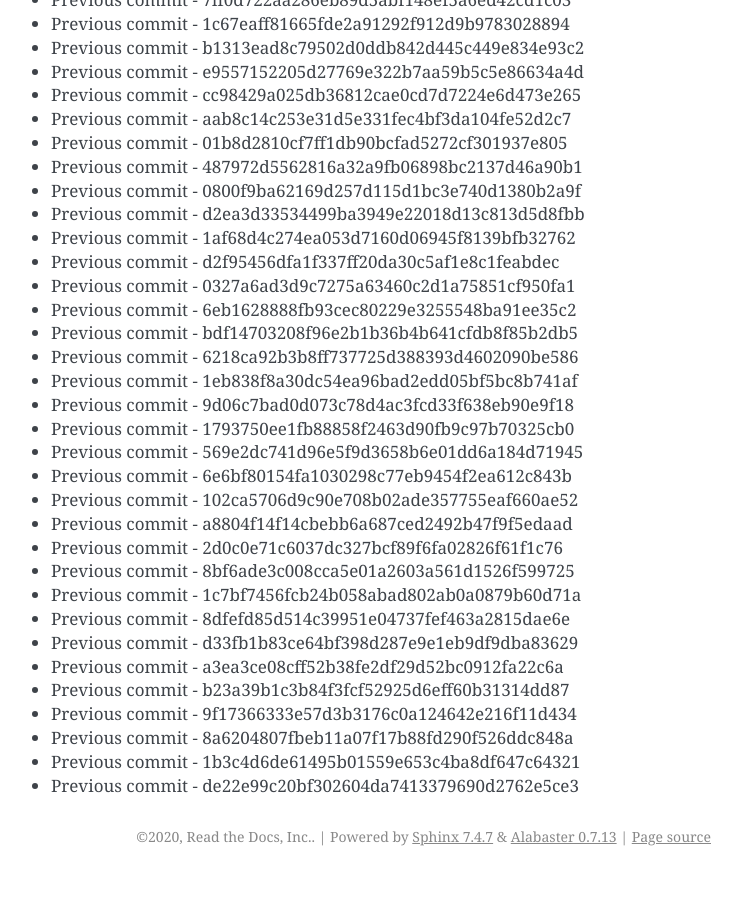
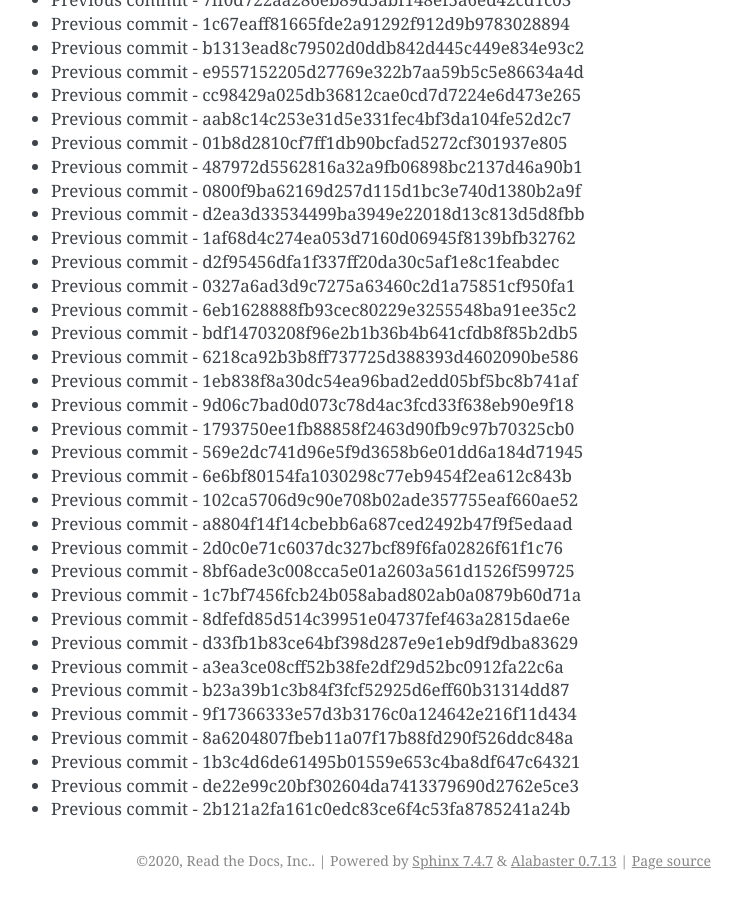
Before and after one commit to readthedocs/rtd-git-stresstest, a Sphinx documentation site: the page built from docs/updates.rst, in a window 1280 px wide and 900 px high, scrolled down 16504 px. Shown: the whole window, without its empty margins (399-1141 px from the left). Built offline with Sphinx 7.4.7, drawn with Linux system fonts in a browser that asks for light colours; before the commit the page ends 17380 px from its top, so only the background shows below that.

Commit message:
Generating commit from previous: 2b121a2fa161c0edc83ce6f4c53fa8785241a24b

```diff
--- a/docs/updates.rst
+++ b/docs/updates.rst
@@ -725,3 +725,4 @@ It can be tested for any performance characteristics.
 * Previous commit - 8a6204807fbeb11a07f17b88fd290f526ddc848a
 * Previous commit - 1b3c4d6de61495b01559e653c4ba8df647c64321
 * Previous commit - de22e99c20bf302604da7413379690d2762e5ce3
+* Previous commit - 2b121a2fa161c0edc83ce6f4c53fa8785241a24b
```
